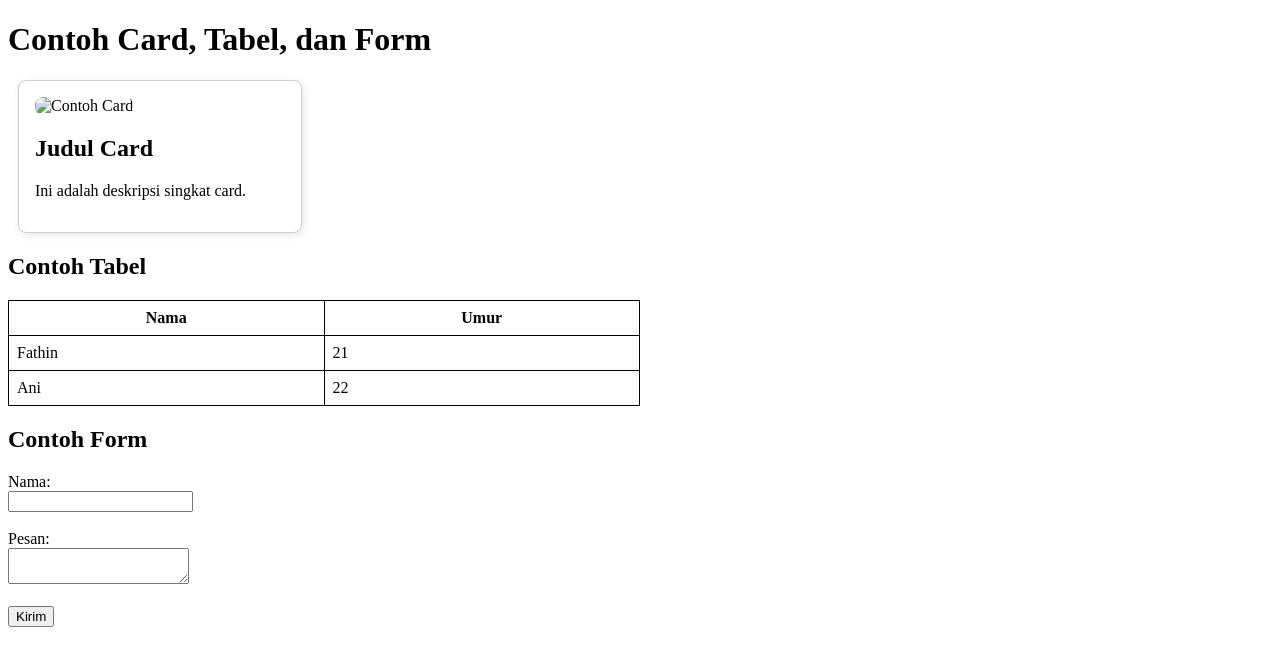
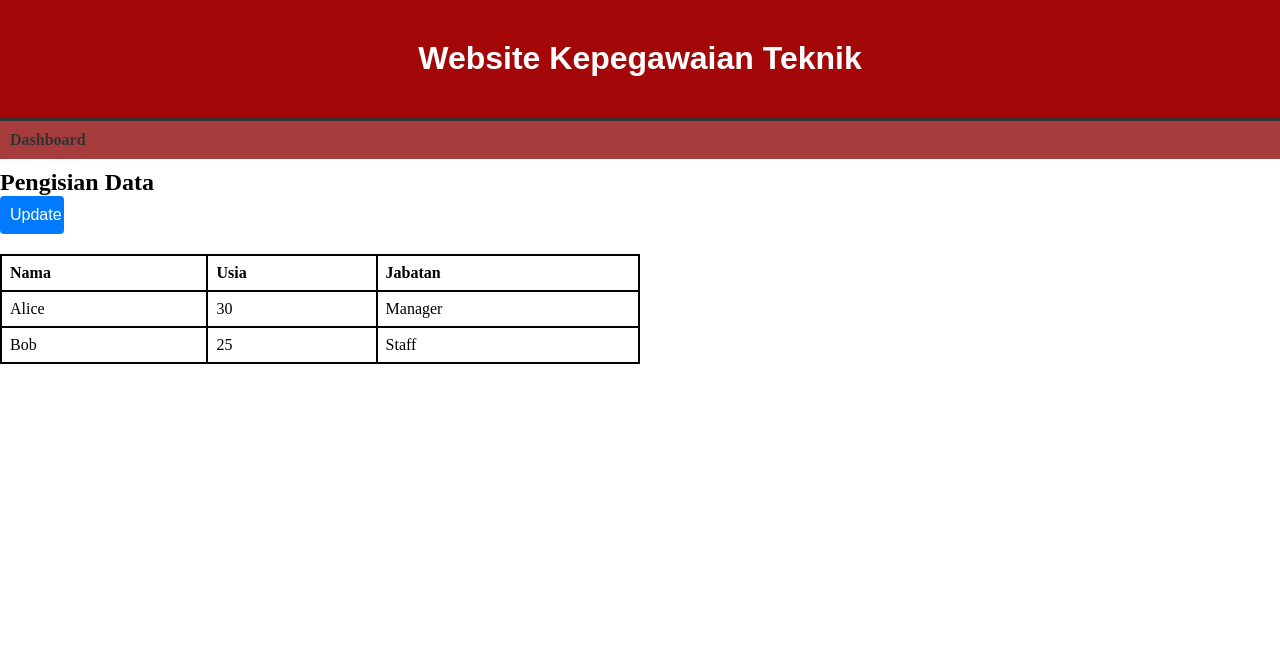
Before and after one commit to zidanLPTP/DPW-Kelompok-1, a plain HTML site: page PengajuanSuratTugas/PengajuanSuratTugas_Read.html in a window 1280 px wide. Drawn offline with Linux system fonts and the light colour scheme.

Commit message:
Menambahkan dashboard

```diff
--- a/PengajuanSuratTugas/PengajuanSuratTugas_Read.html
+++ b/PengajuanSuratTugas/PengajuanSuratTugas_Read.html
@@ -4,6 +4,20 @@
     <meta charset="UTF-8">
     <title>Pembuatan Card, Tabel, dan Form</title>
     <style>
+        * {
+            margin: 0;
+            padding: 0;
+            box-sizing: border-box;
+        }
+         header {
+            background-color: #a30707;
+            padding: 40px;
+            font-weight: bold;
+            font-family: Arial, sans-serif;
+            color: white;
+            text-align: center;
+            border-bottom: #333 solid 4px;
+        }
         .card {
             border: 1px solid #ccc;
             border-radius: 8px;
@@ -22,51 +36,85 @@
             margin-top: 20px;
         }
         table, th, td {
-            border: 1px solid black;
+            border: 2px solid black;
             padding: 8px;
+            text-align: left;
         }
         form {
             margin-top: 20px;
         }
+        nav {
+            background-color: #a63c3c;
+            padding: 10px;
+            text-align: right;
+            margin-bottom: 10px;
+        }
+        nav ul {
+            list-style-type: none;
+            padding: 0;
+            overflow: hidden;
+            margin: 0;
+            background-color: #a63c3c;
+        }
+        nav ul li {
+            display: inline;
+            margin-right: 10px;
+            float: left;
+        }
+        nav ul li a {
+            text-decoration: none;
+            color: #333;
+            font-weight: bold;
+        }
+         nav ul li:hover a {
+            color: #a30707;
+            background-color: #f0f0f0;
+         }
+         section {
+            padding: 20px;
+            font-family: Arial, sans-serif;
+        }
+        button {
+            width: 5%;
+            padding: 10px;
+            background-color: #007BFF;
+            color: white;
+            border: none;
+            border-radius: 4px;
+            cursor: pointer;
+            font-size: 16px;
+        }
     </style>
 </head>
 <body>
-    <h1>Contoh Card, Tabel, dan Form</h1>
-
-    <!-- Card -->
-    <div class="card">
-        <img src="gambar.jpg" alt="Contoh Card">
-        <h2>Judul Card</h2>
-        <p>Ini adalah deskripsi singkat card.</p>
-    </div>
-
+    <header>
+        <h1>Website Kepegawaian Teknik</h1>
+    </header>
+    <nav>
+        <ul>
+            <li><a href="DPW-Kelompok-1/Dashboard.html">Dashboard</a></li>
+        </ul>
+    </nav>
     <!-- Tabel -->
-    <h2>Contoh Tabel</h2>
+    <h2>Pengisian Data</h2>
     <table>
+        <thead>
+            <tr>
+                <th>Nama</th>
+                <th>Usia</th>
+                <th>Jabatan</th>
+            </tr>
         <tr>
-            <th>Nama</th>
-            <th>Umur</th>
+            <td>Alice</td>
+            <td>30</td>
+            <td>Manager</td>
         </tr>
         <tr>
-            <td>Fathin</td>
-            <td>21</td>
+            <td>Bob</td>
+            <td>25</td>
+            <td>Staff</td>
         </tr>
-        <tr>
-            <td>Ani</td>
-            <td>22</td>
-        </tr>
-    </table>
-
+        <button>Update</button>
     <!-- Form -->
-    <h2>Contoh Form</h2>
-    <form>
-        <label for="nama">Nama:</label><br>
-        <input type="text" id="nama" name="nama"><br><br>
-
-        <label for="pesan">Pesan:</label><br>
-        <textarea id="pesan" name="pesan"></textarea><br><br>
-
-        <button type="submit">Kirim</button>
-    </form>
 </body>
 </html>
```
